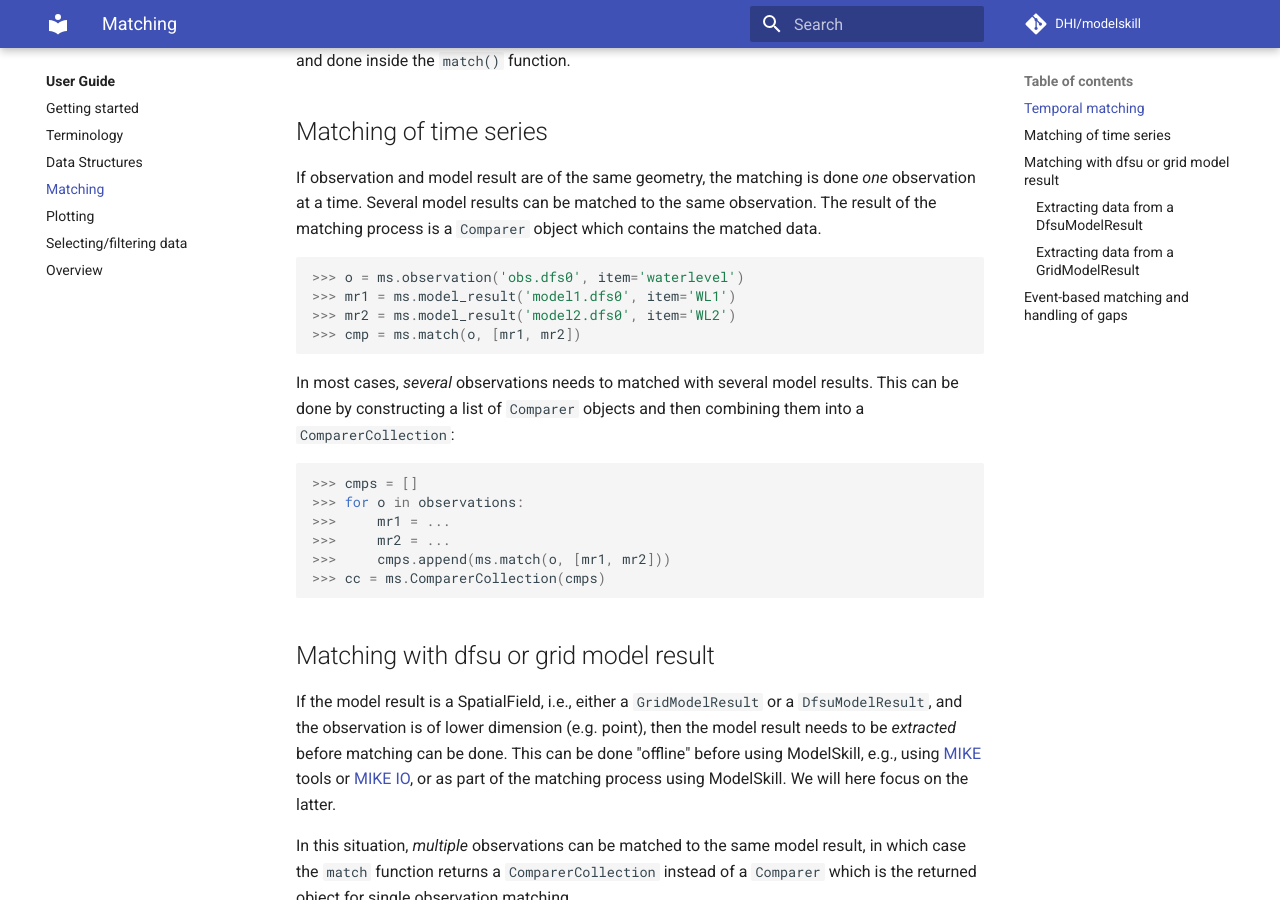
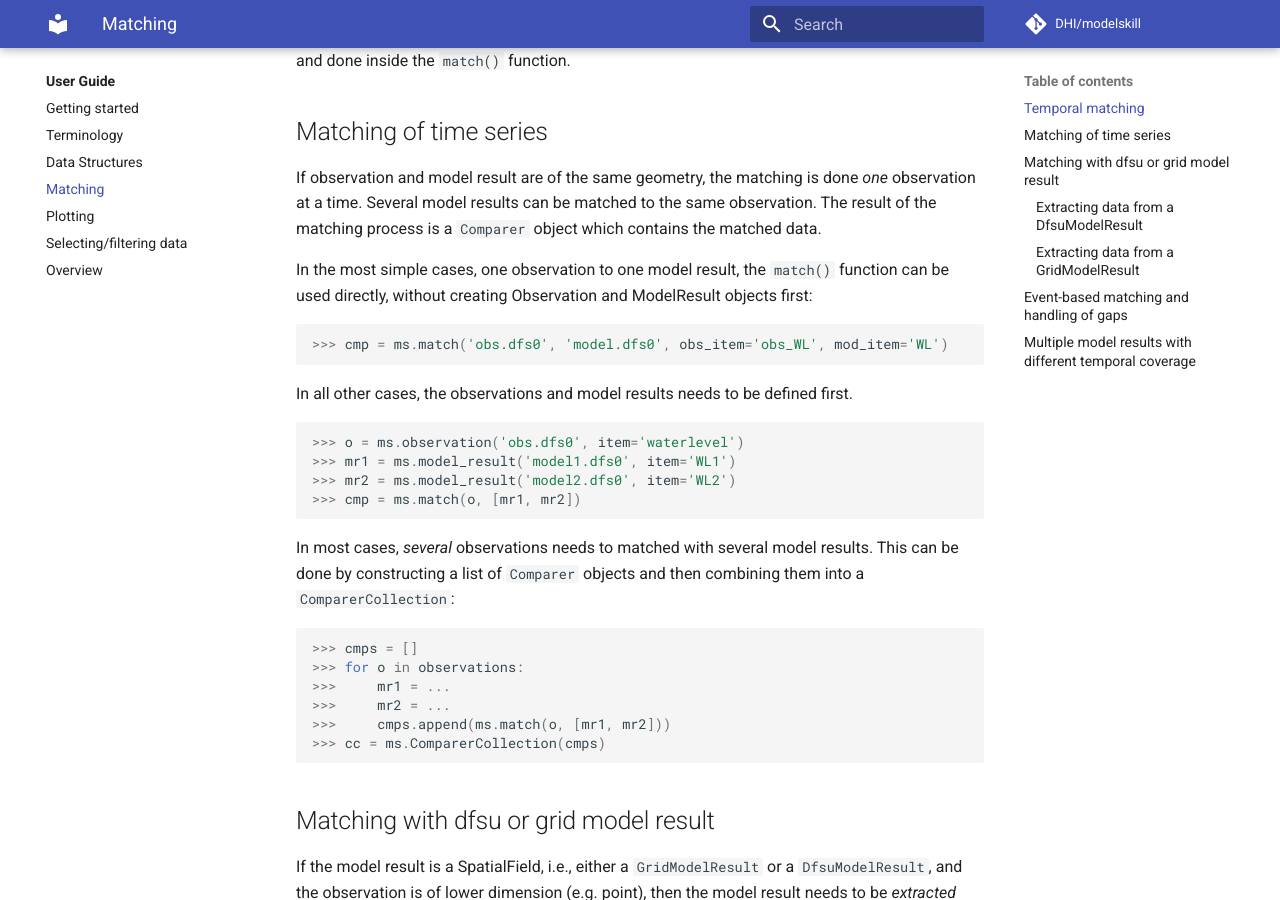
Before and after one commit to DHI/modelskill, an MkDocs documentation site: the page built from docs/user-guide/matching.md, in a window 1280 px wide and 900 px high, scrolled down 685 px. Built offline with MkDocs 1.6.1 and Material for MkDocs 9.7.7, drawn with Linux system fonts in a browser that asks for light colours; comment, search, counter and statistics services are not loaded; some of the changed text lies outside the part shown.

Commit message:
Update matching.md

````diff
--- a/docs/user-guide/matching.md
+++ b/docs/user-guide/matching.md
@@ -15,10 +15,17 @@ The matching process will be different depending on the geometry of observation
 Temporal matching is done by interpolating the model result data to the observation data time points; it is carried out after spatial matching when applicable. The interpolation is *linear* in time and done inside the `match()` function.
 
 
-
 ## Matching of time series
 
 If observation and model result are of the same geometry, the matching is done *one* observation at a time. Several model results can be matched to the same observation. The result of the matching process is a `Comparer` object which contains the matched data.
+
+In the most simple cases, one observation to one model result, the `match()` function can be used directly, without creating Observation and ModelResult objects first:
+
+```python
+>>> cmp = ms.match('obs.dfs0', 'model.dfs0', obs_item='obs_WL', mod_item='WL')
+```
+
+In all other cases, the observations and model results needs to be defined first.
 
 ```python
 >>> o = ms.observation('obs.dfs0', item='waterlevel')
@@ -37,6 +44,7 @@ In most cases, *several* observations needs to matched with several model result
 >>>     cmps.append(ms.match(o, [mr1, mr2]))
 >>> cc = ms.ComparerCollection(cmps)
 ```
+
 
 
 ## Matching with dfsu or grid model result
@@ -62,7 +70,6 @@ Matching `TrackObservation` with `SpatialField` model results is for technical r
 The spatial matching method (selection or interpolation) can be specified using the `spatial_method` argument of the `match()` function. The default method depends on the type of observation and model result as specified in the sections below.
 
 
-
 ### Extracting data from a DfsuModelResult
 
 Extracting data for a specific point position from the flexible mesh dfsu files can be done in several ways (specified by the `spatial_method` argument of the `match()` function):
@@ -70,7 +77,6 @@ Extracting data for a specific point position from the flexible mesh dfsu files
 * Selection of the "contained" element
 * Selection of the "nearest" element (often the same as the contained element, but not always)
 * Interpolation with "inverse_distance" weighting (IDW) using the five nearest elements (default)
-
 
 The default (inverse_distance) is not necessarily the best method in all cases. When the extracted position is close to the model boundary, "contained" may be a better choice.
 
@@ -95,3 +101,8 @@ Extracting data from a GridModelResult is done through xarray's `interp()` funct
 ## Event-based matching and handling of gaps
 
 If the model result data contains gaps either because only events are stored or because of missing data, the `max_model_gap` argument of the `match()` function can be used to specify the maximum allowed gap (in seconds) in the model result data. This will avoid interpolating model data over long gaps in the model result data!
+
+
+## Multiple model results with different temporal coverage
+
+If the model results have different temporal coverage, the `match()` function will only match the overlapping time period to ensure that the model results are comparable. The `Comparer` object will contain the matched data for the overlapping period only.
````
